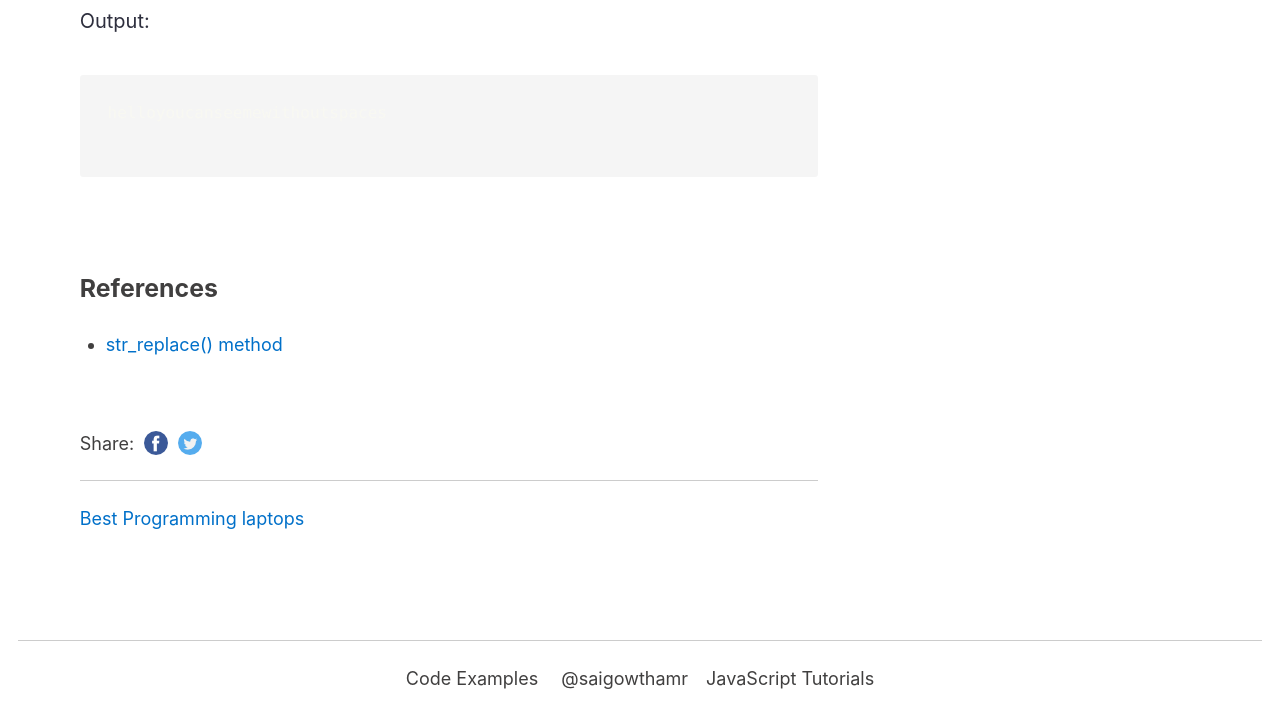
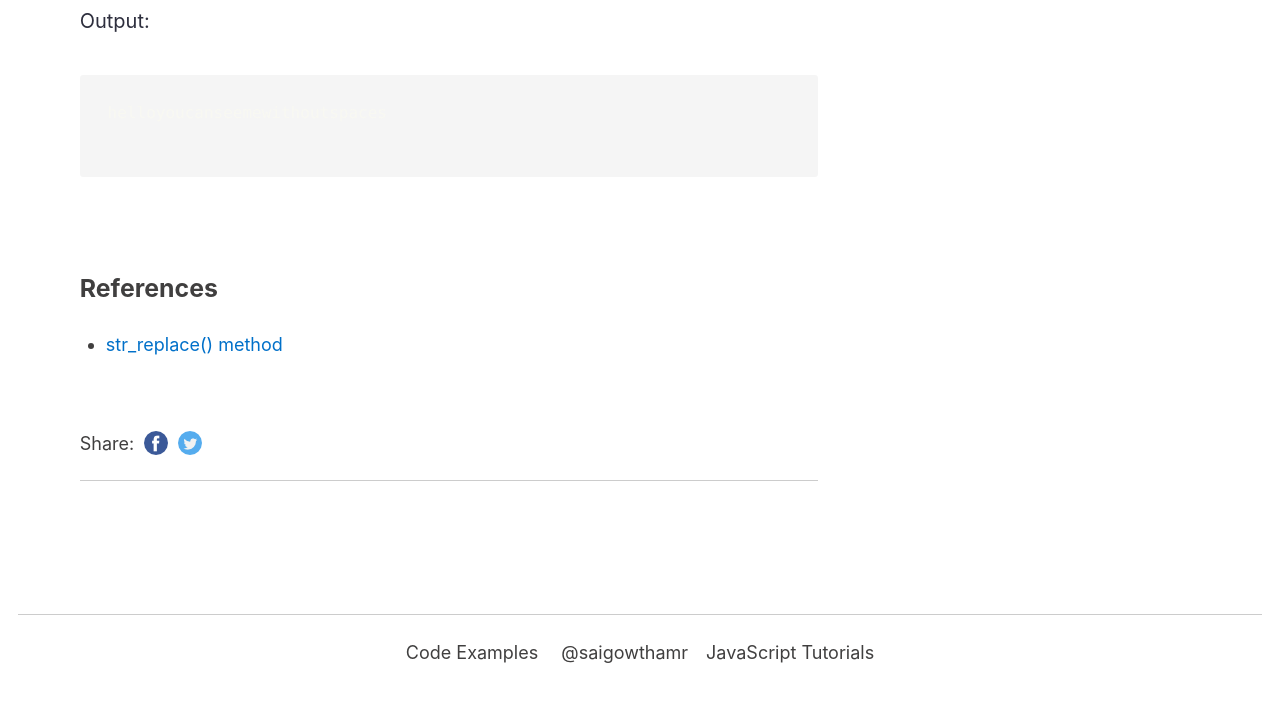
Before and after one commit to sred9/codeexamples.dev, a Gatsby site: page /php-remove-whitespaces-string/ in a window 1280 px wide. Shown: the part 826-1554 px from the top of the page. After the commit the page ends 1528 px from the top, so only its background shows below. Built offline with nearby package versions, Linux system fonts and the light colour scheme; Gatsby itself is replaced by a stand-in of ours; some packages are replaced by stand-ins of ours; code samples lack their colours.

Commit message:
link removed

```diff
--- a/src/components/PostMarkdown.js
+++ b/src/components/PostMarkdown.js
@@ -70,7 +70,6 @@ class PostMarkdown extends Component {
                             />
                         </article>
                         <hr />
-                        <a href="https://reactgo.com/best-programming-laptops/">Best Programming laptops</a>
                     </main>
                     <aside className="aside-box">
                         <Subscribe />
```
